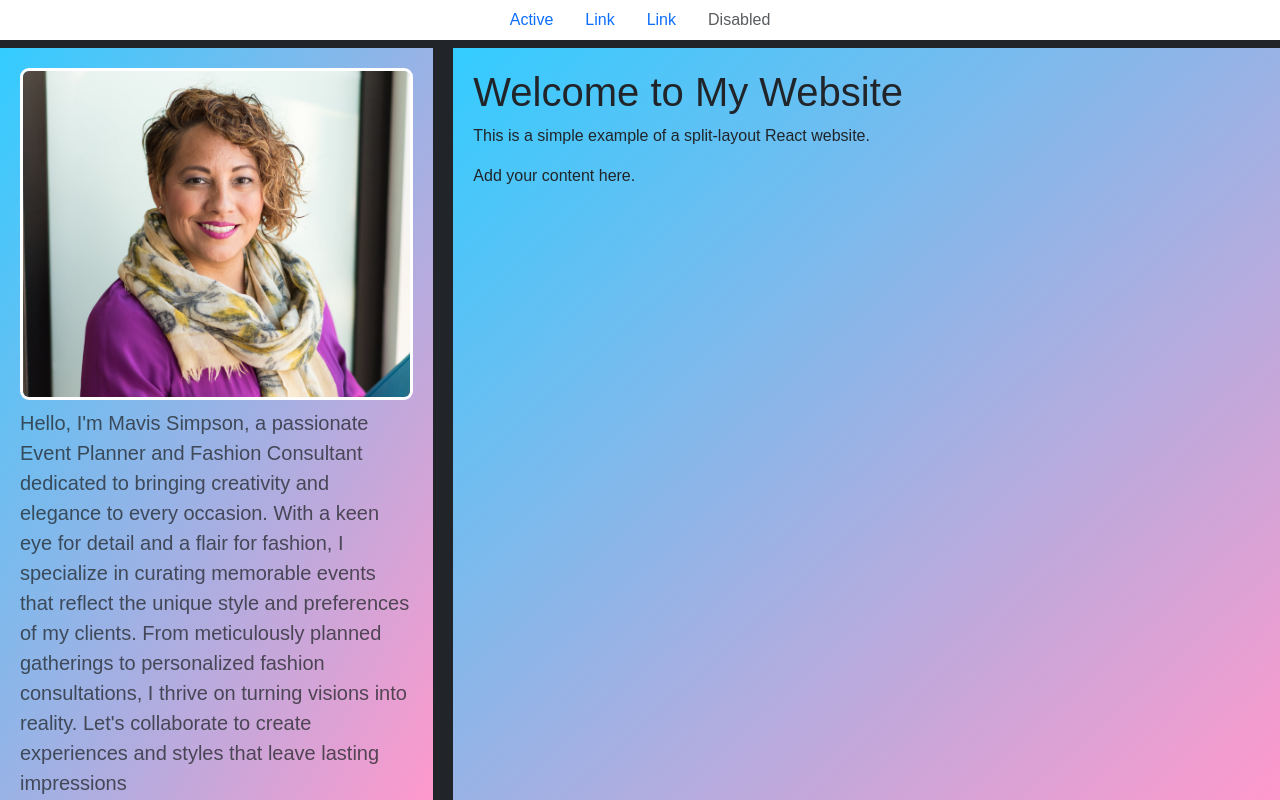
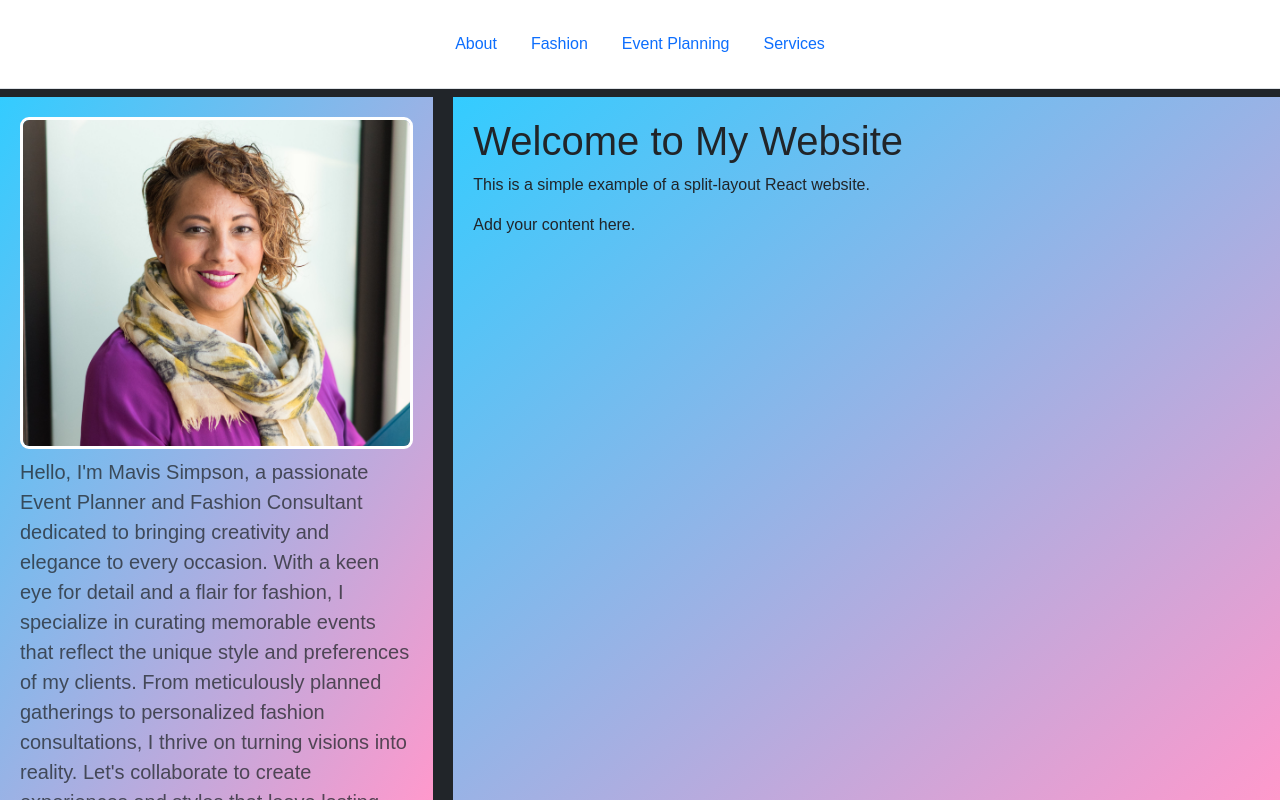
Before and after one commit to Gooberin95/glowing-potato, a React (Create React App) app: page / in a window 1280 px wide. Built offline with nearby package versions, Linux system fonts and the light colour scheme.

Commit message:
centering nav

```diff
--- a/src/App.js
+++ b/src/App.js
@@ -51,19 +51,19 @@ const App = () => {
 
 	const Navbar = () => {
 	  return (
-		      <Nav className="justify-content-center" activeKey="/home"  style={{backgroundColor: "white"}}>
+		      <Nav className="justify-content-center" variant="tabs"   style={{height: "100px", display: "flex", alignItems: "center", backgroundColor: "white"}}>
 		          <Nav.Item>
-		            <Nav.Link href="/home">Active</Nav.Link>
+		            <Nav.Link href="/home">About</Nav.Link>
 		          </Nav.Item>
 		          <Nav.Item>
-		            <Nav.Link eventKey="link-1">Link</Nav.Link>
+		            <Nav.Link eventKey="link-1">Fashion</Nav.Link>
 		          </Nav.Item>
 		          <Nav.Item>
-		            <Nav.Link eventKey="link-2">Link</Nav.Link>
+		            <Nav.Link eventKey="link-2">Event Planning</Nav.Link>
 		          </Nav.Item>
 		          <Nav.Item>
-		            <Nav.Link eventKey="disabled" disabled>
-		              Disabled
+		            <Nav.Link eventKey="disabled">
+		             Services
 		            </Nav.Link>
 		          </Nav.Item>
 		        </Nav>
```
